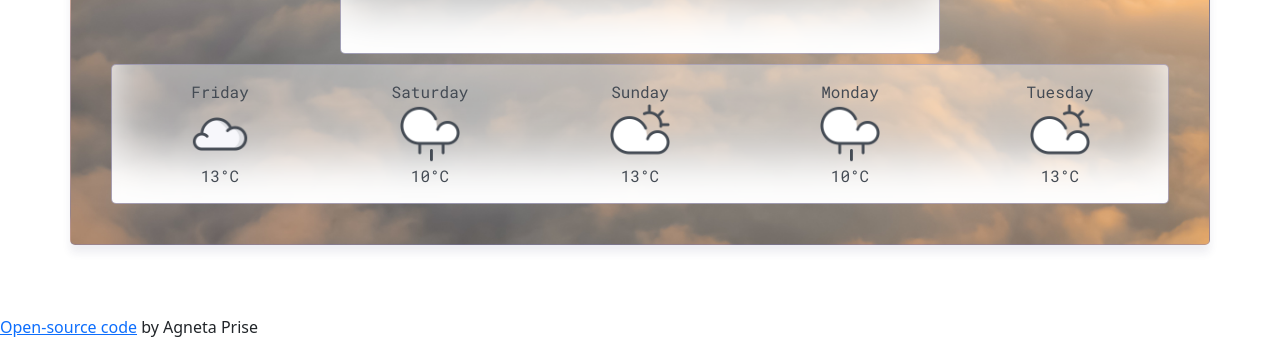
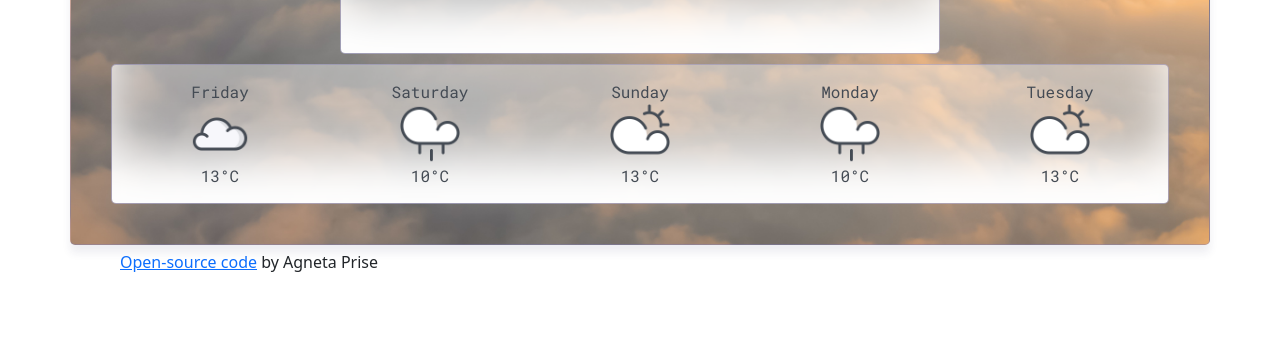
Before and after one commit to aprise11/my-weather-app, a plain HTML site: page index.html in a window 1280 px wide. Shown: the part 486-830 px from the top of the page. Drawn offline with nearby package versions, Linux system fonts and the light colour scheme; no server answers.

Commit message:
Updated position of source code

```diff
--- a/src/styles.css
+++ b/src/styles.css
@@ -17,6 +17,7 @@ h2 {
   box-shadow: rgba(37, 39, 89, 0.08) 0px 8px 8px 0;
   color: #444b54;
   margin: 70px auto;
+  margin-bottom: 0;
   padding: 40px;
 }
 .heading {
@@ -85,3 +86,7 @@ h2 {
   max-width: 30%;
   margin-top: 10px;
 }
+.source-code {
+  display: block;
+  margin: 5px 400px 70px 120px;
+}
```
